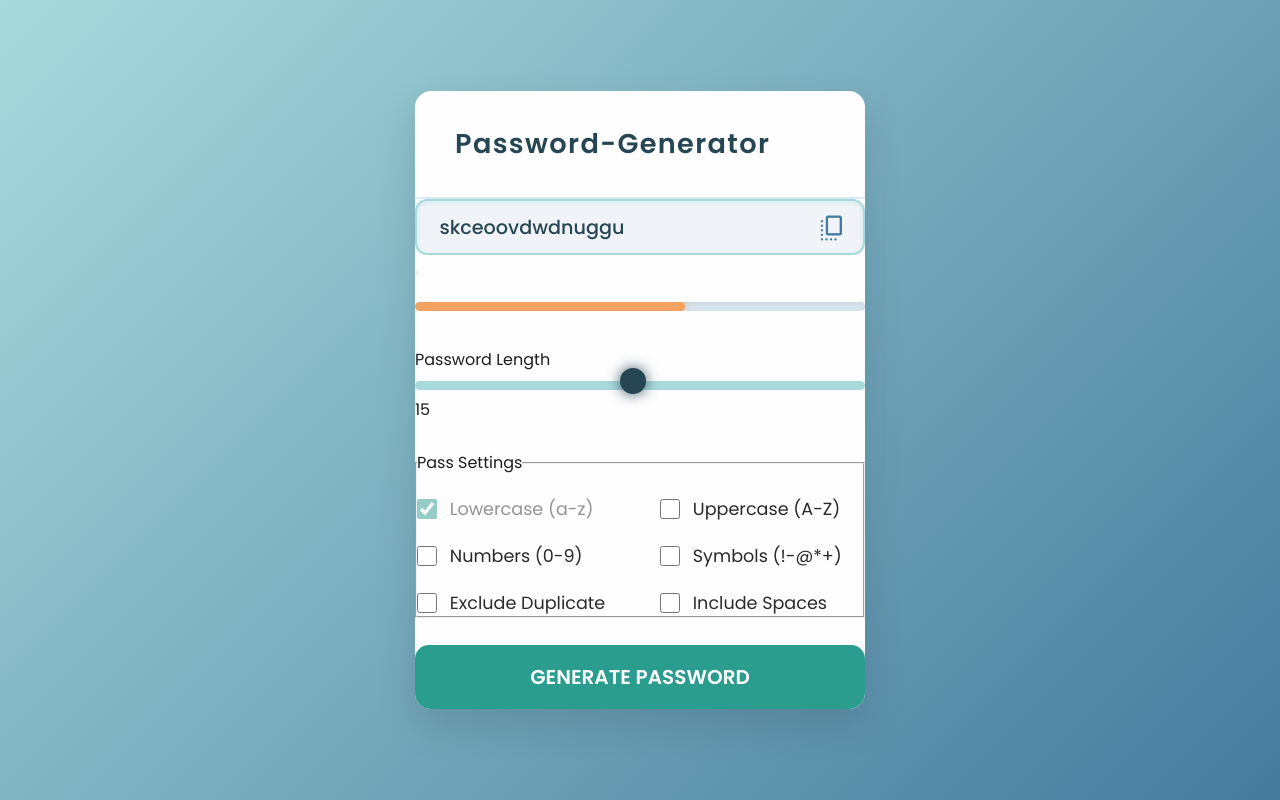
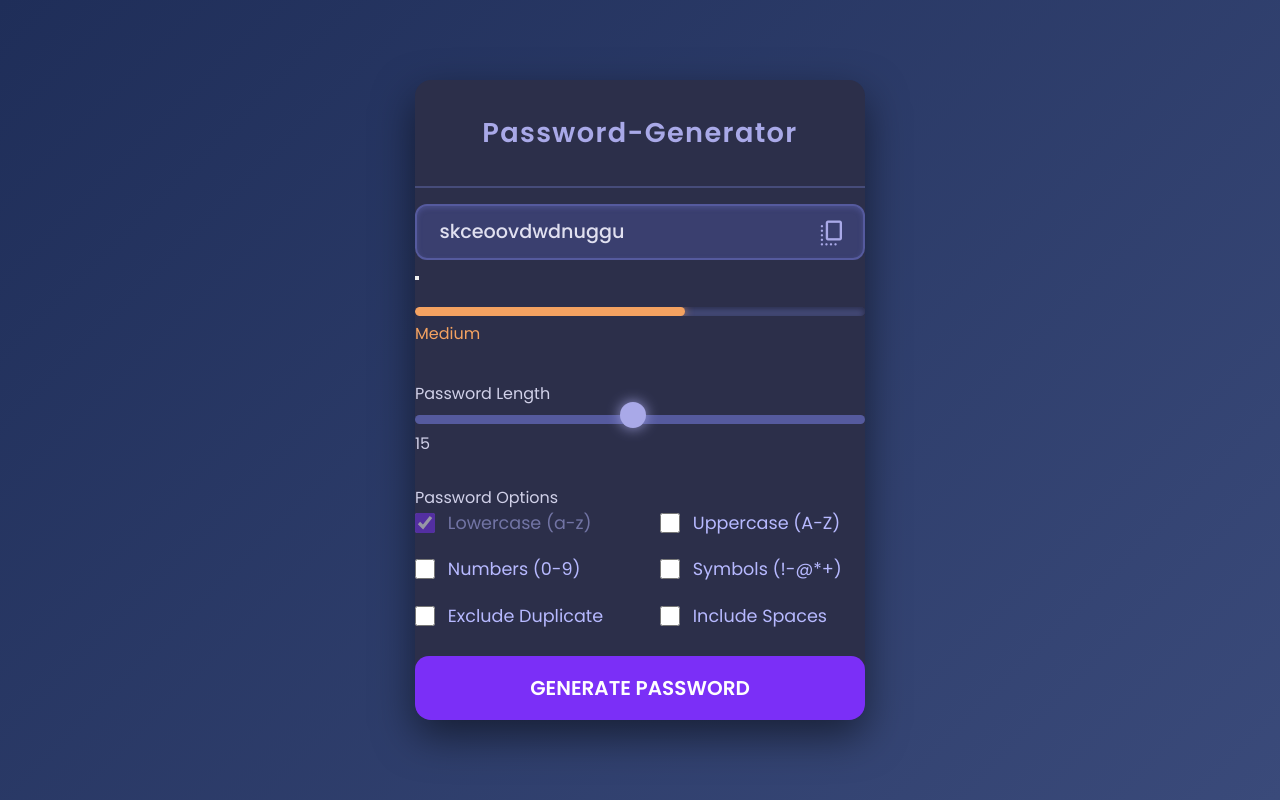
Before and after one commit to Crimeeee/Password-Generator, a plain HTML site: page index.html in a window 1280 px wide. Drawn offline with nearby package versions, Linux system fonts and the light colour scheme.

Commit message:
updates-v3

```diff
--- a/index.html
+++ b/index.html
@@ -24,6 +24,7 @@
       </div>
 
       <div class="pass-indicator" aria-hidden="true"></div>
+      <span id="strength-text" aria-live="polite" aria-atomic="true"></span>
 
       <div class="pass-length">
         <label for="length-range" class="title">Password Length</label>
@@ -32,7 +33,7 @@
       </div>
 
       <fieldset class="pass-settings" aria-describedby="settings-description">
-        <legend class="title">Pass Settings</legend>
+        <legend class="title">Password Options</legend>
         <p id="settings-description" class="sr-only">Select password options</p>
         <ul class="options">
           <li class="option">
--- a/script.js
+++ b/script.js
@@ -54,12 +54,20 @@ const generatePassword = () => {
 
 const updatePassIndicator = () => {
   const length = +lengthSlider.value;
+  const strengthText = document.getElementById("strength-text");
+
   if (length <= 8) {
     passIndicator.id = "weak";
+    strengthText.textContent = "Weak";
+    strengthText.style.color = "#e63946"; // Κόκκινο
   } else if (length <= 16) {
     passIndicator.id = "medium";
+    strengthText.textContent = "Medium";
+    strengthText.style.color = "#f4a261"; // Πορτοκαλί
   } else {
     passIndicator.id = "strong";
+    strengthText.textContent = "Very Strong";
+    strengthText.style.color = "#2a9d8f"; // Πράσινο
   }
 }
 
--- a/style.css
+++ b/style.css
@@ -12,21 +12,21 @@ body {
   align-items: center;
   justify-content: center;
   min-height: 100vh;
-  background: linear-gradient(135deg, #a8dadc, #457b9d);
-  color: #1d1d1d;
+  background: linear-gradient(135deg, #1f2e59, #3a4a7a);
+  color: #d1d1e9;
 }
 
 .container {
   width: 450px;
-  background: #fefefe;
+  background: #2c2f4a;
   border-radius: 16px;
-  box-shadow: 0 16px 40px rgba(0, 0, 0, 0.12);
+  box-shadow: 0 16px 40px rgba(0, 0, 0, 0.5);
   overflow: hidden;
   transition: box-shadow 0.4s ease, transform 0.3s ease;
 }
 
 .container:hover {
-  box-shadow: 0 28px 56px rgba(0, 0, 0, 0.18);
+  box-shadow: 0 28px 56px rgba(0, 0, 0, 0.7);
   transform: translateY(-5px);
 }
 
@@ -35,8 +35,8 @@ body {
   font-weight: 700;
   font-size: 1.7rem;
   padding: 2rem 2.5rem;
-  border-bottom: 2px solid #dbe9f4;
-  color: #264653;
+  border-bottom: 2px solid #464c7a;
+  color: #a9a9e8;
   user-select: none;
   letter-spacing: 0.05em;
 }
@@ -55,21 +55,21 @@ body {
   height: 56px;
   font-size: 1.2rem;
   font-weight: 500;
-  color: #264653;
-  background: #f0f4f8;
-  border: 2px solid #a8dadc;
+  color: #e0e0f0;
+  background: #3a3f6f;
+  border: 2px solid #555a9e;
   border-radius: 12px;
   padding: 0 4rem 0 1.4rem;
   transition: border-color 0.4s ease, background-color 0.4s ease, box-shadow 0.3s ease;
   user-select: all;
-  box-shadow: inset 0 2px 5px rgba(168, 218, 220, 0.4);
+  box-shadow: inset 0 2px 5px rgba(85, 90, 158, 0.6);
 }
 
 .input-box input:focus {
-  border-color: #1d3557;
-  background: #ffffff;
+  border-color: #a9a9e8;
+  background: #4a4f88;
   outline: none;
-  box-shadow: 0 0 12px rgba(29, 53, 87, 0.4);
+  box-shadow: 0 0 12px rgba(169, 169, 232, 0.8);
 }
 
 .input-box span {
@@ -78,25 +78,25 @@ body {
   top: 36%;
   transform: translateY(-50%);
   cursor: pointer;
-  color: #457b9d;
+  color: #a9a9e8;
   font-size: 30px;
   transition: color 0.3s ease, transform 0.25s ease;
   user-select: none;
 }
 
 .input-box span:hover {
-  color: #1d3557;
+  color: #d1d1e9;
   transform: translateY(-50%) scale(1.2);
 }
 
 .pass-indicator {
   height: 9px;
   border-radius: 16px;
-  background: #dbe9f4;
-  margin: 1.4rem 0 1.7rem;
+  background: #464c7a;
+  margin: 1.4rem 0 0.3rem; /* μείωση margin bottom για να στριμώξουμε το text */
   overflow: hidden;
   position: relative;
-  box-shadow: inset 0 2px 6px rgba(27, 43, 59, 0.1);
+  box-shadow: inset 0 2px 6px rgba(20, 22, 42, 0.6);
 }
 
 .pass-indicator::before {
@@ -110,20 +110,31 @@ body {
 
 .pass-indicator#weak::before {
   width: 25%;
-  background: #e76f51; /* warm red */
+  background: #e76f51;
   box-shadow: 0 0 10px rgba(231, 111, 81, 0.7);
 }
 
 .pass-indicator#medium::before {
   width: 60%;
-  background: #f4a261; /* mellow orange */
+  background: #f4a261;
   box-shadow: 0 0 10px rgba(244, 162, 97, 0.7);
 }
 
 .pass-indicator#strong::before {
   width: 100%;
-  background: #2a9d8f; /* teal green */
+  background: #2a9d8f;
   box-shadow: 0 0 12px rgba(42, 157, 143, 0.9);
+}
+
+/* Νέο styling για το text ένδειξης δύναμης */
+#strength-text {
+  display: block;
+  text-align: left;
+  font-weight: 100;
+  font-size: 1rem;
+  margin-bottom: 1.5rem;
+  user-select: none;
+  color: inherit; /* Το χρώμα το ορίζεις μέσω JS inline style */
 }
 
 .pass-length {
@@ -135,7 +146,7 @@ body {
   justify-content: space-between;
   font-weight: 600;
   font-size: 1rem;
-  color: #264653;
+  color: #a9a9e8;
   margin-bottom: 0.5rem;
   user-select: none;
 }
@@ -145,7 +156,7 @@ body {
   height: 9px;
   appearance: none;
   -webkit-appearance: none;
-  background: #a8dadc;
+  background: #555a9e;
   border-radius: 10px;
   cursor: pointer;
   transition: background-color 0.35s ease;
@@ -153,7 +164,7 @@ body {
 
 .pass-length input[type='range']:focus {
   outline: none;
-  background: #f4a261;
+  background: #a9a9e8;
 }
 
 .pass-length input[type='range']::-webkit-slider-thumb {
@@ -162,73 +173,88 @@ body {
   width: 26px;
   height: 26px;
   border-radius: 50%;
-  background: #264653;
+  background: #a9a9e8;
   cursor: pointer;
-  box-shadow: 0 0 14px rgba(38, 70, 83, 0.9);
+  box-shadow: 0 0 14px rgba(169, 169, 232, 0.9);
   transition: background-color 0.35s ease, transform 0.25s ease;
   border: none;
   margin-top: -9px;
 }
 
 .pass-length input[type='range']:hover::-webkit-slider-thumb {
-  background: #1d3557;
+  background: #d1d1e9;
   transform: scale(1.15);
-  box-shadow: 0 0 18px rgba(29, 53, 87, 1);
+  box-shadow: 0 0 18px rgba(209, 209, 233, 1);
 }
 
 .pass-length input[type='range']::-moz-range-thumb {
   width: 26px;
   height: 26px;
   border-radius: 50%;
-  background: #264653;
+  background: #a9a9e8;
   cursor: pointer;
   border: none;
-  box-shadow: 0 0 14px rgba(38, 70, 83, 0.9);
+  box-shadow: 0 0 14px rgba(169, 169, 232, 0.9);
   transition: background-color 0.35s ease;
 }
 
 .pass-length input[type='range']:hover::-moz-range-thumb {
-  background: #1d3557;
-  box-shadow: 0 0 18px rgba(29, 53, 87, 1);
+  background: #d1d1e9;
+  box-shadow: 0 0 18px rgba(209, 209, 233, 1);
+}
+
+/* ===================================== */
+/* UPDATED pass-settings and options     */
+/* ===================================== */
+
+.pass-settings {
+  background: none !important;
+  box-shadow: none !important;
+  border: none !important;
+  padding: 0;
+  margin: 0;
 }
 
 .pass-settings .options {
+  all: unset;
   display: flex;
   flex-wrap: wrap;
   gap: 1.3rem 2.5rem;
   list-style: none;
-  margin-top: 1.3rem;
   user-select: none;
 }
 
-.pass-settings .options .option {
+.pass-settings .option {
   flex: 1 1 45%;
   display: flex;
   align-items: center;
   font-size: 1.1rem;
-  color: #2a2a2a;
+  color: #b7b9ff;
   transition: color 0.3s ease;
 }
 
-.pass-settings .options .option input[type='checkbox'] {
+.pass-settings .option input[type='checkbox'] {
   width: 20px;
   height: 20px;
   cursor: pointer;
   margin-right: 0.8rem;
-  accent-color: #2a9d8f;
-  transition: accent-color 0.3s ease;
+  accent-color: #7b2ff7;
+  background: transparent;
+  border-radius: 4px;
+  border: 2px solid #7b2ff7;
 }
 
-.pass-settings .options .option input[type='checkbox']:hover {
-  accent-color: #264653;
+.pass-settings .option input[type='checkbox']:hover {
+  accent-color: #a392ff;
+  border-color: #a392ff;
 }
 
-.pass-settings .options .option:first-child {
+.pass-settings .option:first-child {
   pointer-events: none;
   opacity: 0.5;
 }
 
-.pass-settings .options .option:first-child input {
+.pass-settings .option:first-child input {
   cursor: not-allowed;
 }
 
@@ -237,7 +263,7 @@ body {
   padding: 17px 0;
   margin-top: 1.7rem;
   border-radius: 14px;
-  background: #2a9d8f;
+  background: #7b2ff7;
   color: #fefefe;
   border: none;
   font-size: 1.25rem;
@@ -250,8 +276,8 @@ body {
 
 .generate-btn:hover,
 .generate-btn:focus {
-  background: #1f606a;
-  box-shadow: 0 10px 25px rgba(31, 96, 106, 0.85);
+  background: #5a23b8;
+  box-shadow: 0 10px 25px rgba(90, 35, 184, 0.85);
   outline: none;
   transform: translateY(-3px);
 }
@@ -272,7 +298,12 @@ body {
     width: 90vw;
   }
 
-  .pass-settings .options .option {
+  .pass-settings .option {
     flex: 1 1 100%;
   }
 }
+
+#page-title {
+  text-align: center;
+  margin-bottom: 1rem;
+}
```
Lines whose indentation alone changed are shown as unchanged.
